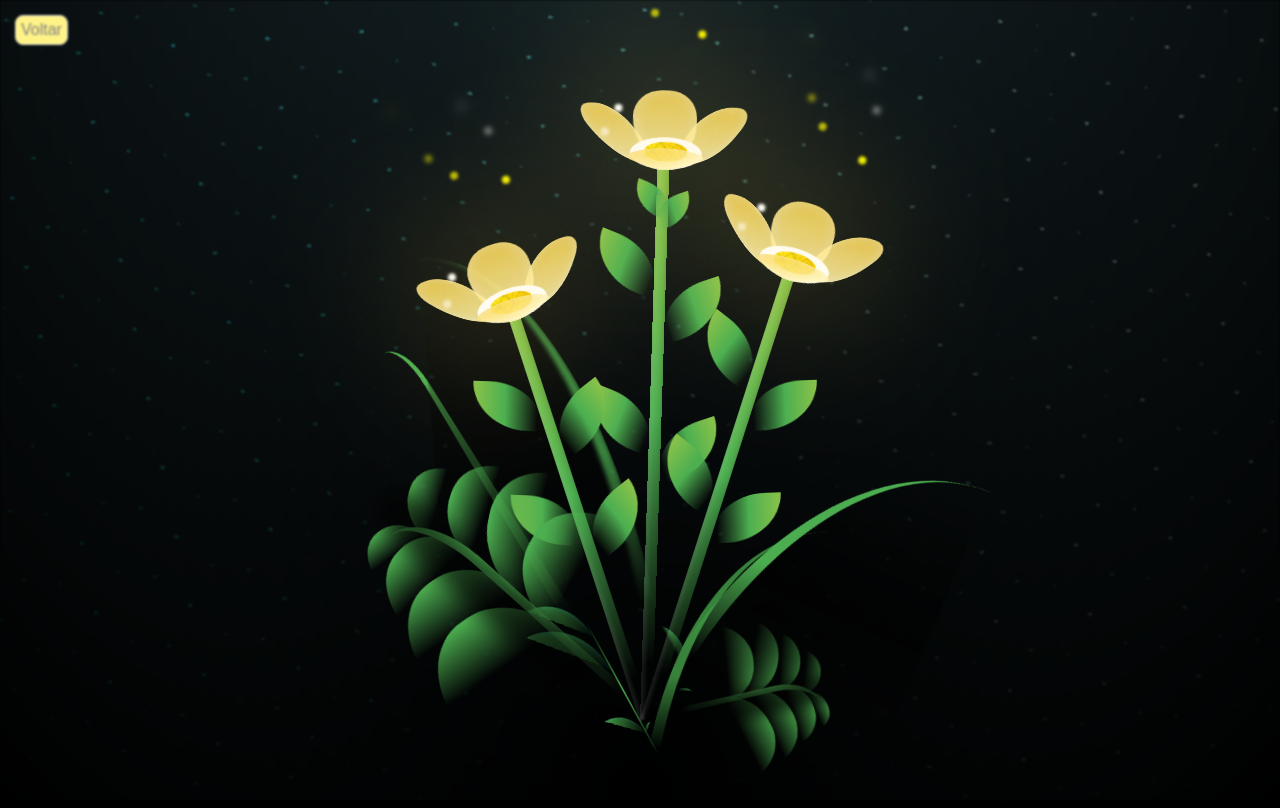
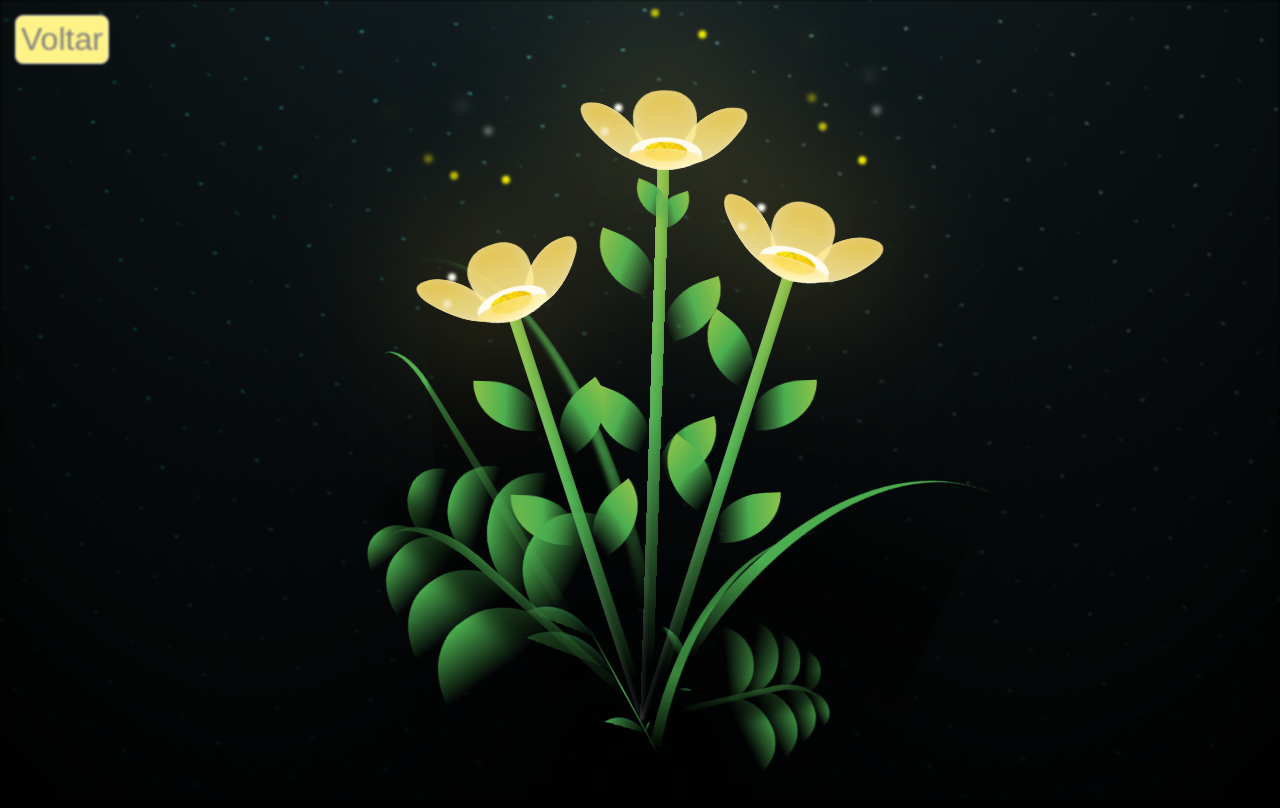
Before and after one commit to Juaokkkk/Amor, a plain HTML site: page flower.html in a window 1280 px wide. Drawn offline with Linux system fonts and the light colour scheme.

Commit message:
aumentando tamanho do bota de voltar

```diff
--- a/assets/css/flower.css
+++ b/assets/css/flower.css
@@ -31,7 +31,7 @@ body {
   cursor: pointer;
   border: solid rgb(209, 209, 209) 1px;
   color: gray;
-  font-size: 12pt;
+  font-size: 24pt;
   padding: 5px;
   margin: 15px;
   border-radius: 8px;
```
